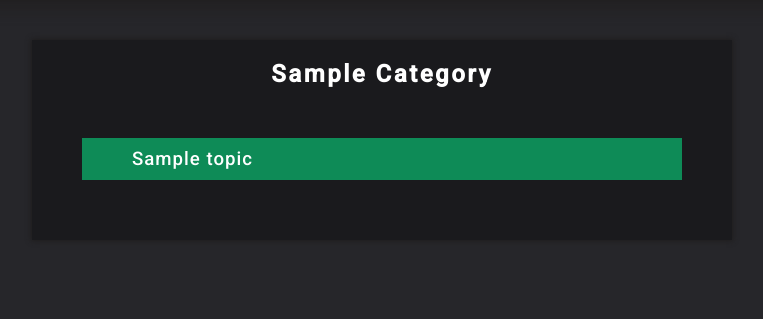
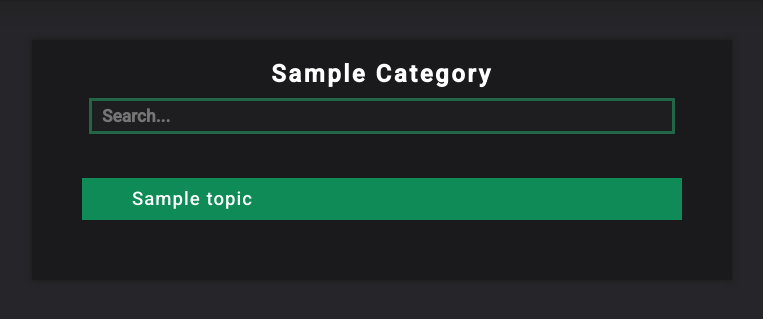
Before and after one commit to DerTyp7/tealcode-django-python, a Django app: template TealCode/main/templates/main/category.html in a window 1280 px wide. Shown: the part 58-377 px from the top of the page, without its empty margins (258-1021 px from the left). Run offline with Django 3.2, Linux system fonts and the light colour scheme; tables that the repository leaves empty hold one stand-in row (values such as "Sample post"); the template is opened without the code that fills it: values that come from a table or form of the project are taken from there, most other values are stand-ins (such as "Sample title", 1, 10 or a date in 2020).

Commit message:
added searchbar

```diff
--- a/TealCode/main/static/main/css/style.css
+++ b/TealCode/main/static/main/css/style.css
@@ -162,3 +162,24 @@ body main #main-content .note p{
     background-color: rgba(137, 250, 194, 0.3);
     border: 5px solid rgb(107, 255, 181);
 }
+
+#search{
+    width: 100%;
+    height: 30px;
+}
+
+#search input{
+    width: 80%;
+    height: 100%;
+    background-color: rgba(255, 255, 255, 0.014);
+    border: 3px solid rgb(34, 102, 71);
+    outline: 0;
+    font-size: 13pt;
+    font-weight: bold;
+    padding-left:10px;
+    padding-right: 10px;
+    display: block;
+    margin-top: 10px;
+    margin-left: auto;
+    margin-right: auto;
+}
--- a/TealCode/main/templates/main/category.html
+++ b/TealCode/main/templates/main/category.html
@@ -9,6 +9,11 @@
         <h2>{{ category_obj.title }}</h2>
     {% endif %}
     </div>
+
+    <div id="search">
+        <input placeholder = "Search..." type="text" id="searchBar" onkeydown="search()" onkeyup="search()" onchange="search()">
+    </div>
+
     <div id="list">
         {% for topic in topics %}
         <div class="list-item" onclick="openTopic('{{ topic.title }}')">
@@ -21,6 +26,23 @@
     </div>
 
     <script>
+        function search(){
+            var input = document.getElementById("searchBar");
+            var items = document.getElementsByClassName("list-item");
+
+            for (let index = 0; index < items.length; index++) {
+                const item = items[index];
+                const p = item.getElementsByTagName("p")[0];
+
+                item.style.display = "none";
+
+                if(p.innerHTML.toLowerCase().includes(input.value.toLowerCase())){
+                    item.style.display = "block";
+                }
+
+            }
+        }
+
         function openTopic(topic){
             window.open("/topic/{{ category_obj.title }}/" + topic, "_self");
         }
```
